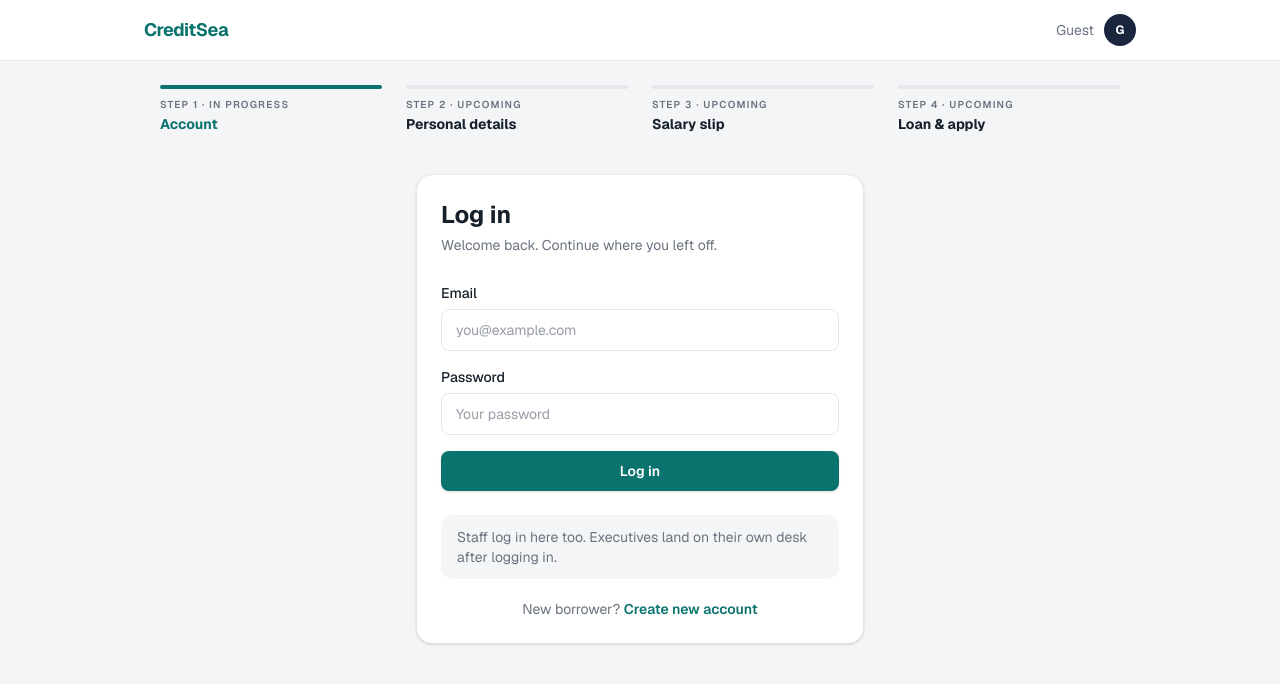
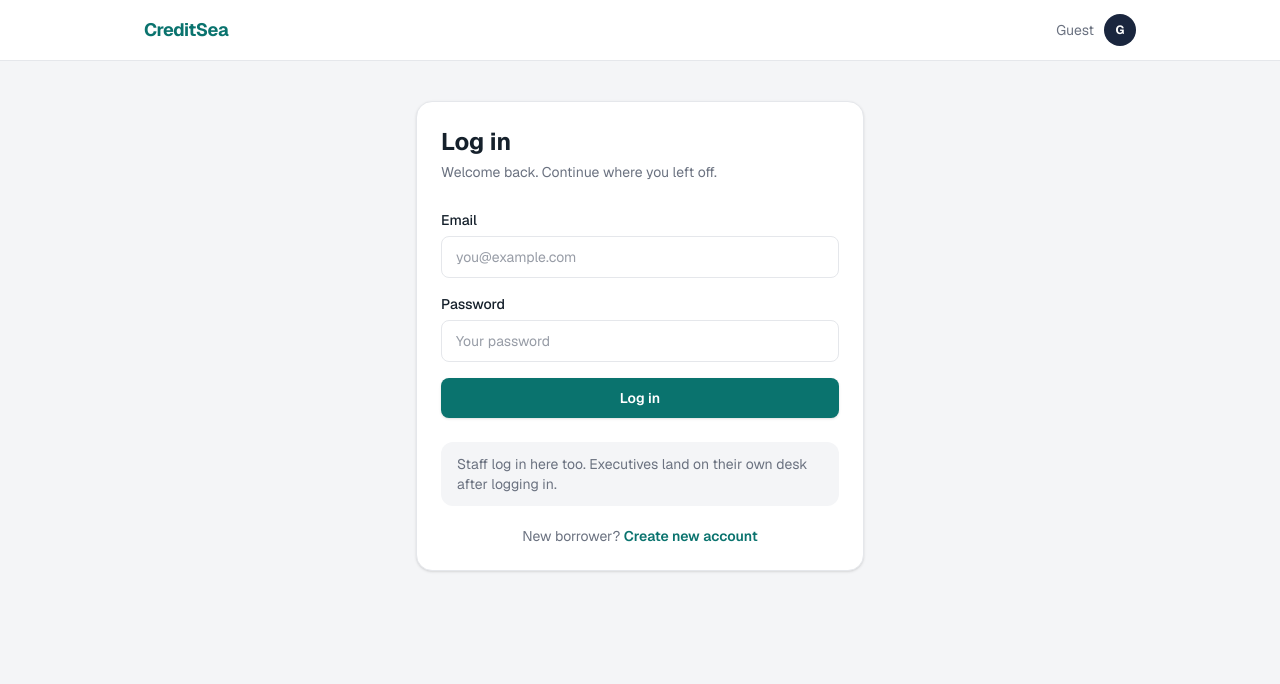
Before and after one commit to chaitanya07422/lms-frontend, a Next.js app: page /login in a window 1280 px wide. Shown: the top 684 px of the page. Built offline with nearby package versions, Linux system fonts and the light colour scheme; no server answers.

Commit message:
removed the unnessary login screen

```diff
--- a/src/components/auth/guest-shell.tsx
+++ b/src/components/auth/guest-shell.tsx
@@ -1,26 +1,13 @@
-'use client';
-
-import { usePathname } from 'next/navigation';
 import type { ReactNode } from 'react';
 
-import { WizardShell } from '@/components/borrower/step-rail';
 import { BorrowerHeader } from '@/components/shell/app-header';
-import { borrowerWizardSteps } from '@/lib/borrower-steps';
 
+/** Login / register chrome — no application stepper until after login. */
 export function GuestShell({ children }: { children: ReactNode }) {
-  const pathname = usePathname();
-  const steps = borrowerWizardSteps({
-    authenticated: false,
-    profileComplete: false,
-    hasSlip: false,
-    hasApplied: false,
-    pathname,
-  });
-
   return (
     <div className="min-h-screen bg-background">
       <BorrowerHeader guest />
-      <WizardShell steps={steps}>{children}</WizardShell>
+      <div className="mx-auto max-w-5xl px-4 py-10">{children}</div>
     </div>
   );
 }
```
